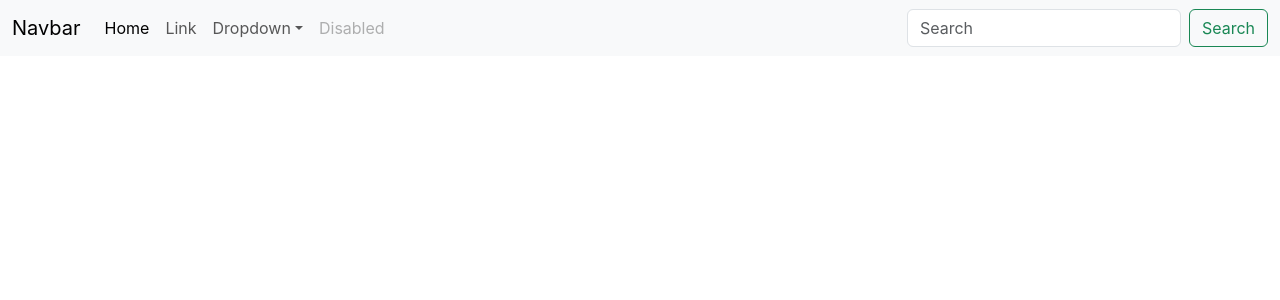
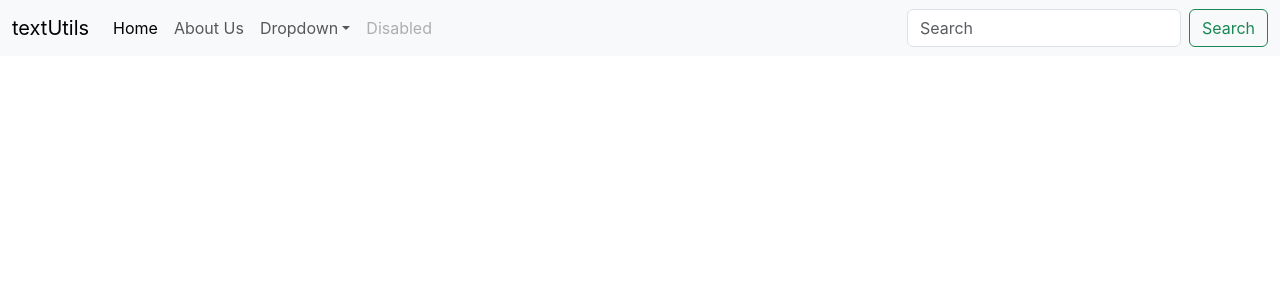
Before and after one commit to abdulmannantariq101/React-js-, a React (Create React App) app in the folder my-app/: page / in a window 1280 px wide. Shown: the top 300 px of the page. Built offline with nearby package versions, Linux system fonts and the light colour scheme.

Commit message:
Props in react js

```diff
--- a/my-app/src/App.js
+++ b/my-app/src/App.js
@@ -1,45 +1,13 @@
 
 import './App.css';
+import Navbar from './components/Navbar';
 
 function App() {
   return (
     <>
-    <nav className="navbar navbar-expand-lg bg-body-tertiary">
-  <div className="container-fluid">
-    <a className="navbar-brand" href="/">Navbar</a>
-    <button className="navbar-toggler" type="button" data-bs-toggle="collapse" data-bs-target="/navbarSupportedContent" aria-controls="navbarSupportedContent" aria-expanded="false" aria-label="Toggle navigation">
-      <span className="navbar-toggler-icon"></span>
-    </button>
-    <div className="collapse navbar-collapse" id="navbarSupportedContent">
-      <ul className="navbar-nav me-auto mb-2 mb-lg-0">
-        <li className="nav-item">
-          <a className="nav-link active" aria-current="page" href="/">Home</a>
-        </li>
-        <li className="nav-item">
-          <a className="nav-link" href="/">Link</a>
-        </li>
-        <li className="nav-item dropdown">
-          <a className="nav-link dropdown-toggle" href="/" role="button" data-bs-toggle="dropdown" aria-expanded="false">
-            Dropdown
-          </a>
-          <ul className="dropdown-menu">
-            <li><a className="dropdown-item" href="/">Action</a></li>
-            <li><a className="dropdown-item" href="/">Another action</a></li>
-            <li><hr className="dropdown-divider"/></li>
-            <li><a className="dropdown-item" href="/">Something else here</a></li>
-          </ul>
-        </li>
-        <li className="nav-item">
-          <a className="nav-link disabled" aria-disabled="true">Disabled</a>
-        </li>
-      </ul>
-      <form className="d-flex" role="search">
-        <input className="form-control me-2" type="search" placeholder="Search" aria-label="Search"/>
-        <button className="btn btn-outline-success" type="submit">Search</button>
-      </form>
-    </div>
-  </div>
-</nav>
+    <Navbar title="textUtils" link="About Us"/>
+
+
 
    </>
   );
--- /dev/null
+++ b/my-app/src/components/Navbar.js
@@ -0,0 +1,51 @@
+import React from 'react';
+import PropTypes from 'prop-types'
+
+
+export default function Navbar(props) {
+    return (
+        <nav className="navbar navbar-expand-lg bg-body-tertiary">
+            <div className="container-fluid">
+                {/* using props  */}
+                <a className="navbar-brand" href="/">{props.title}</a>
+                <button className="navbar-toggler" type="button" data-bs-toggle="collapse" data-bs-target="/navbarSupportedContent" aria-controls="navbarSupportedContent" aria-expanded="false" aria-label="Toggle navigation">
+                    <span className="navbar-toggler-icon"></span>
+                </button>
+                <div className="collapse navbar-collapse" id="navbarSupportedContent">
+                    <ul className="navbar-nav me-auto mb-2 mb-lg-0">
+                        <li className="nav-item">
+                            <a className="nav-link active" aria-current="page" href="/">Home</a>
+                        </li>
+                        <li className="nav-item">
+                            <a className="nav-link" href="/">{props.link}</a>
+                        </li>
+                        <li className="nav-item dropdown">
+                            <a className="nav-link dropdown-toggle" href="/" role="button" data-bs-toggle="dropdown" aria-expanded="false">
+                                Dropdown
+                            </a>
+                            <ul className="dropdown-menu">
+                                <li><a className="dropdown-item" href="/">Action</a></li>
+                                <li><a className="dropdown-item" href="/">Another action</a></li>
+                                <li><hr className="dropdown-divider" /></li>
+                                <li><a className="dropdown-item" href="/">Something else here</a></li>
+                            </ul>
+                        </li>
+                        <li className="nav-item">
+                            <a className="nav-link disabled" aria-disabled="true">Disabled</a>
+                        </li>
+                    </ul>
+                    <form className="d-flex" role="search">
+                        <input className="form-control me-2" type="search" placeholder="Search" aria-label="Search" />
+                        <button className="btn btn-outline-success" type="submit">Search</button>
+                    </form>
+                </div>
+            </div>
+        </nav>
+    )
+}
+
+// PropTypes
+Navbar.propTypes={
+    title: PropTypes.string.isRequired,
+    link: PropTypes.string
+}
```
